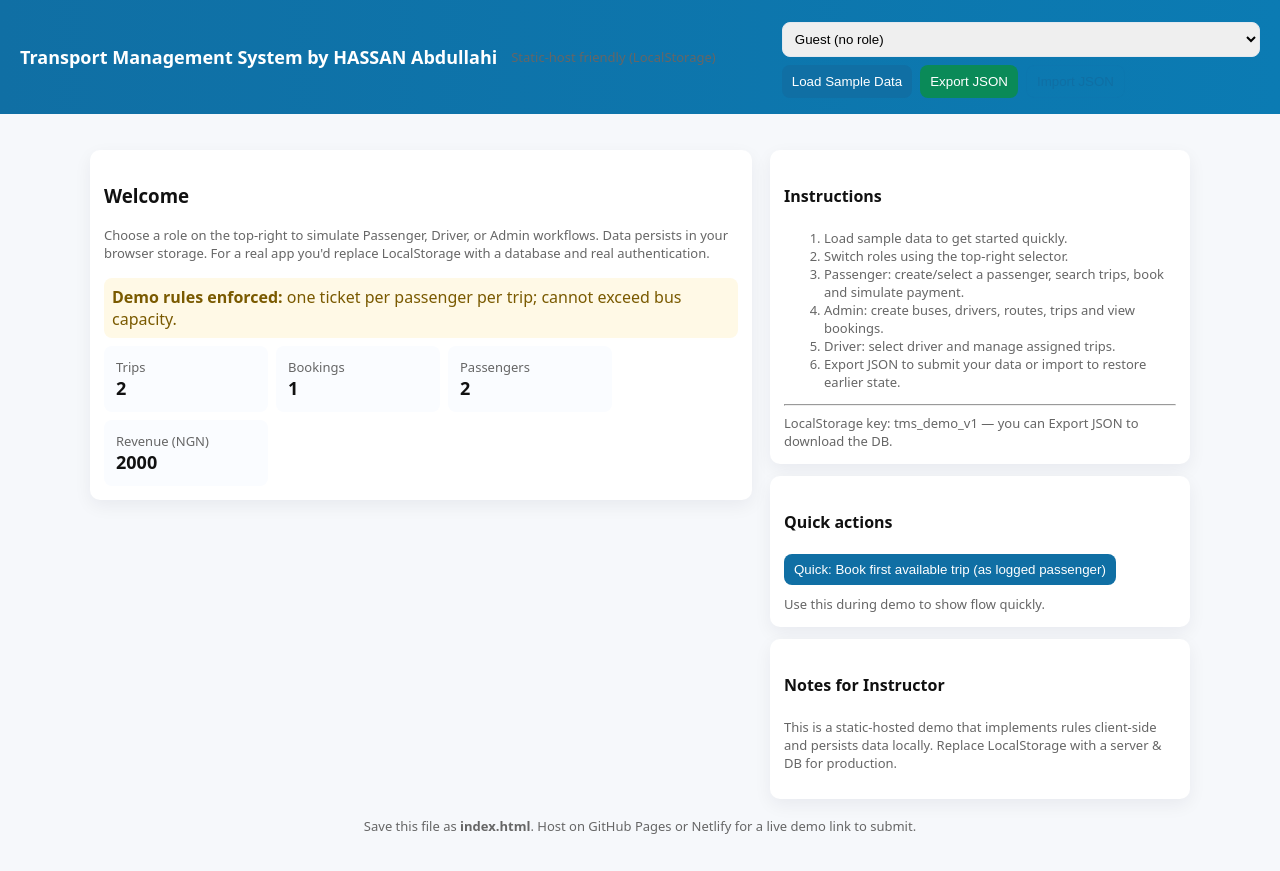
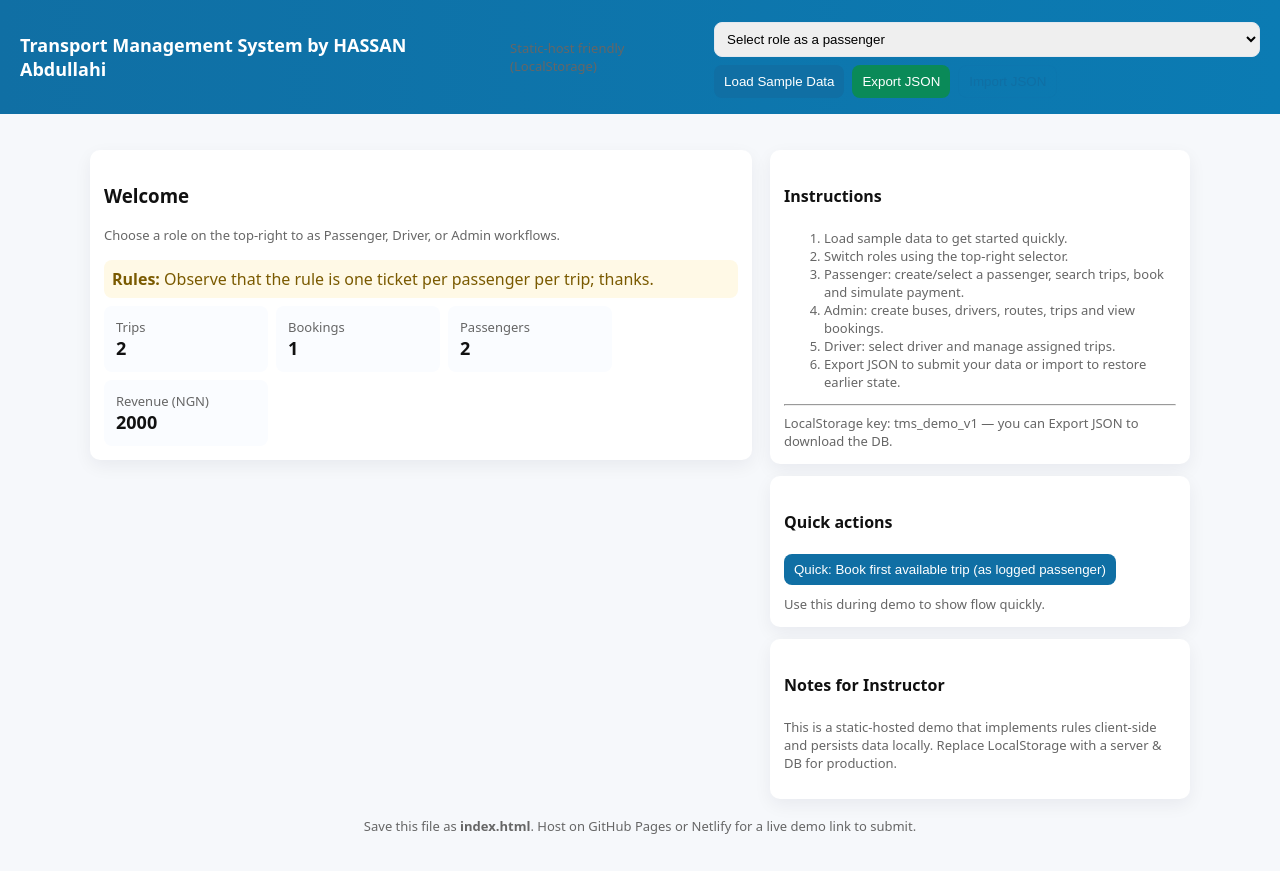
Before and after one commit to Hassan4Logic/Hassan4Logic.github.io, a plain HTML site: page index.html in a window 1280 px wide. Drawn offline with Linux system fonts and the light colour scheme.

Commit message:
Add files via upload
Added new index.html

```diff
--- a/index.html
+++ b/index.html
@@ -45,10 +45,10 @@
   </div>
   <div class="nav">
     <select id="roleSelect">
-      <option value="guest">Guest (no role)</option>
+      <option value="guest">Select role as a passenger</option>
       <option value="passenger">Passenger</option>
       <option value="driver">Driver</option>
-      <option value="admin">Admin</option>
+      <option value="admin">Fleet Manager</option>
     </select>
     <button id="loadSampleBtn" title="Load sample data">Load Sample Data</button>
     <button id="exportBtn" class="export-btn">Export JSON</button>
@@ -62,8 +62,8 @@
       <!-- Main content area changes by role -->
       <div id="guestView" class="card">
         <h3>Welcome</h3>
-        <p class="muted">Choose a role on the top-right to simulate Passenger, Driver, or Admin workflows. Data persists in your browser storage. For a real app you'd replace LocalStorage with a database and real authentication.</p>
-        <p class="notice"><strong>Demo rules enforced:</strong> one ticket per passenger per trip; cannot exceed bus capacity.</p>
+        <p class="muted">Choose a role on the top-right to as Passenger, Driver, or Admin workflows. </p>
+        <p class="notice"><strong>Rules:</strong> Observe that the rule is one ticket per passenger per trip; thanks.</p>
         <div class="kpi" id="kpis"></div>
       </div>
 
```
